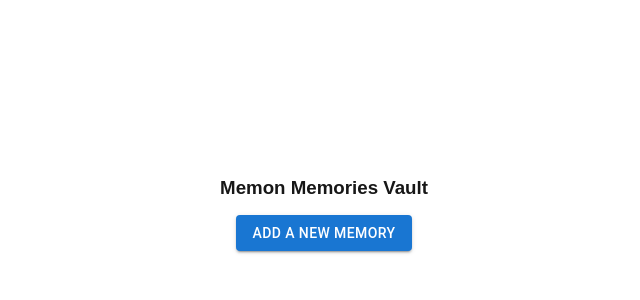
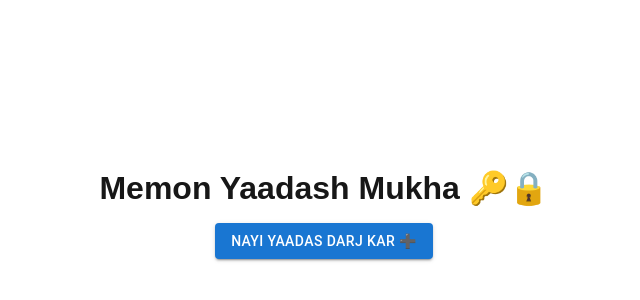
Before and after one commit to srauf24/Memon-Memories-Vault, a Next.js app in the folder memon-voice-vault/: page / in a window 1280 px wide. Shown: the part 186-486 px from the top of the page, without its empty margins (316-956 px from the left). Built offline with nearby package versions, Linux system fonts and the light colour scheme.

Commit message:
changed naming

```diff
--- a/memon-voice-vault/app/page.js
+++ b/memon-voice-vault/app/page.js
@@ -1,6 +1,8 @@
 "use client";
 import Image from "next/image";
 import styles from "./page.module.css";
+import SendIcon from "@mui/icons-material/Send";
+import AddIcon from "@mui/icons-material/Add";
 import { useState, useEffect } from "react";
 import {
   Box,
@@ -12,12 +14,23 @@ import {
   Button,
   Card,
   CardContent,
+  IconButton,
 } from "@mui/material";
 import dynamic from "next/dynamic";
 import ThumbUp from "@mui/icons-material/ThumbUp";
 import { Remove } from "@mui/icons-material";
+import {
+  doc,
+  collection,
+  getDocs,
+  setDoc,
+  deleteDoc,
+  getDoc,
+  serverTimestamp,
+} from "firebase/firestore"; // Correct imports for Firestore
 const MemonMemoryVault = () => {
   const [open, setOpen] = useState(false); // Initially, modal is closed
+  const [textEntry, setTextEntry] = useState("");
   const handleOpen = () => setOpen(true);
   const handleClose = () => setOpen(false);
 
@@ -31,14 +44,10 @@ const MemonMemoryVault = () => {
       alignItems="center"
       gap={2}
     >
-      <h3> Memon Memories Vault</h3>
-      <Button
-        variant="contained"
-        onClick={() => {
-          setOpen(true);
-        }}
-      >
-        <Typography variant="button">Add a new memory</Typography>{" "}
+      <h1>Memon Yaadash Mukha 🔑🔒 </h1>
+
+      <Button variant="contained" onClick={handleOpen}>
+        <Typography variant="button">Nayi yaadas darj kar ➕</Typography>{" "}
       </Button>
       <Modal
         open={open}
@@ -63,6 +72,9 @@ const MemonMemoryVault = () => {
           >
             <Typography variant="h5"> Memory Likidah Yaar 😉️ 📝</Typography>
             <TextField> </TextField>
+            <Button type="submit" variant="contained" endIcon={<SendIcon />}>
+              Bhejo
+            </Button>
           </Box>
         </Fade>
       </Modal>
```
Also changed, not shown: 1 other file (tests, documents, lock files or other folders).
